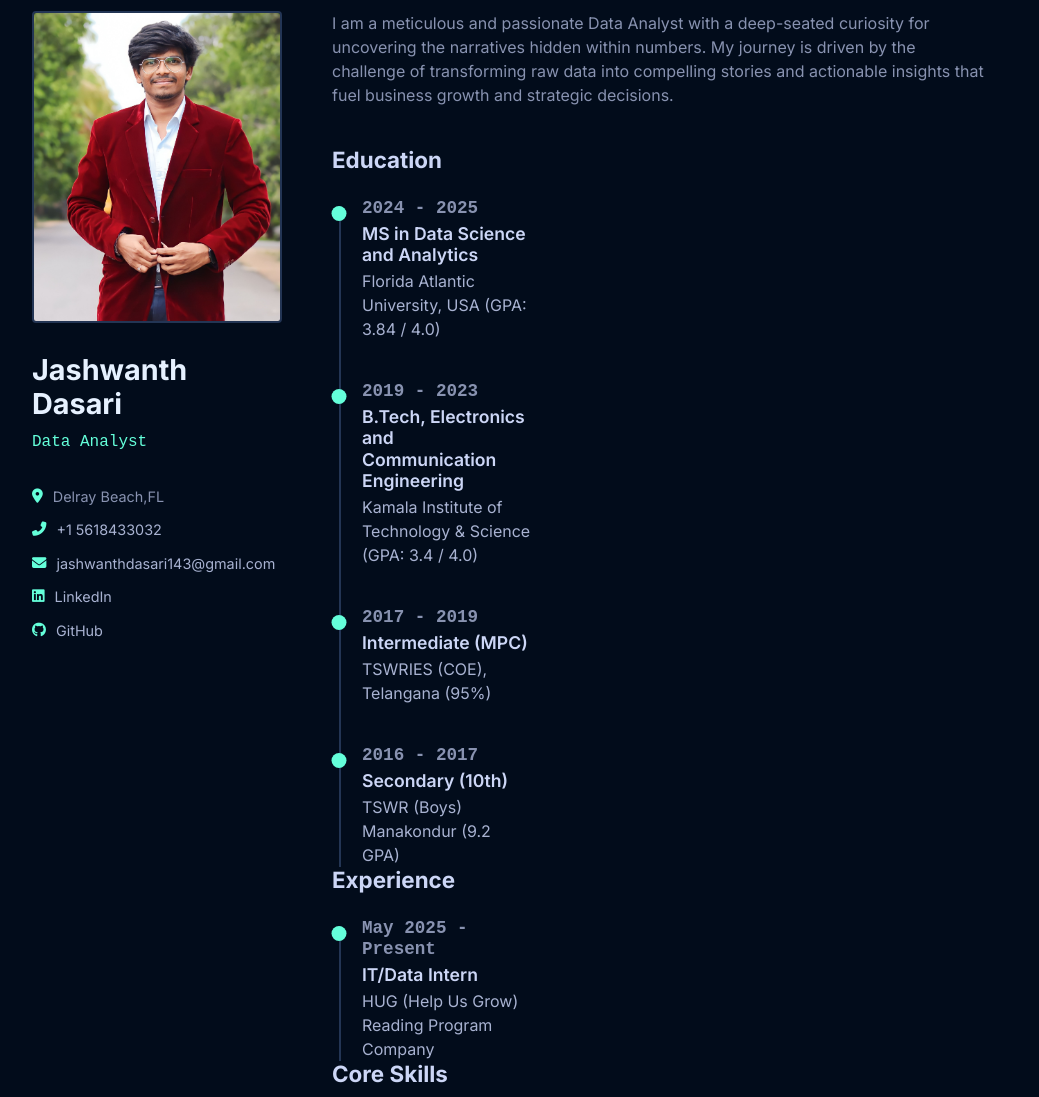
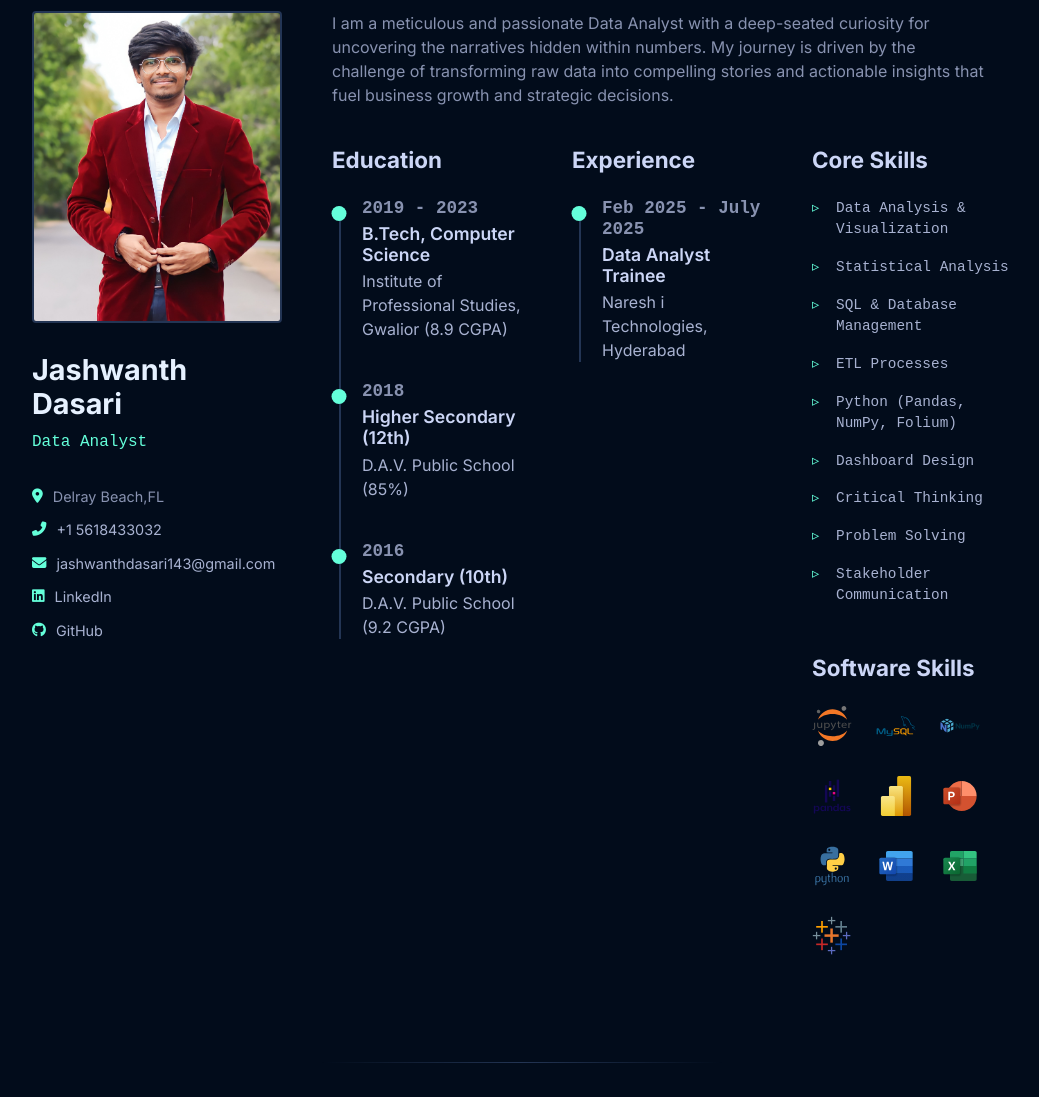
Before and after one commit to dasarijashwanth/Portfolio-Website-2, a plain HTML site: page index.html in a window 1280 px wide. Shown: the part 995-2092 px from the top of the page, without its empty margins (118-1157 px from the left). Drawn offline with Linux system fonts and the light colour scheme.

Commit message:
Update index.html

```diff
--- a/index.html
+++ b/index.html
@@ -312,51 +312,7 @@
             <h2 class="section-heading">About Me</h2>
             <div class="about-container">
                 <div class="about-left reveal" style="--delay: 100ms;"><div class="about-image-wrapper"><img src="images/Profile pic.jpg" alt="Jashwanth Dasari Headshot"></div><h2 class="about-name">Jashwanth Dasari</h2><p class="about-title">Data Analyst</p><div class="contact-info"><ul><li><i class="fas fa-map-marker-alt"></i><div>Delray Beach,FL</div></li><li><i class="fas fa-phone-alt"></i><div><a href="tel:+15618433032">+1 5618433032</a></div></li><li><i class="fas fa-envelope"></i><div><a href="mailto:jashwanthdasari143@gmail.com">jashwanthdasari143@gmail.com</a></div></li><li><i class="fab fa-linkedin"></i><div><a href="https://www.linkedin.com/in/Jashwanthdasari2001" target="_blank">LinkedIn</a></div></li><li><i class="fab fa-github"></i><div><a href="https://github.com/dasarijashwanth" target="_blank">GitHub</a></div></li></ul></div></div>
-                <div class="about-right reveal" style="--delay: 200ms;"><p class="bio">I am a meticulous and passionate Data Analyst with a deep-seated curiosity for uncovering the narratives hidden within numbers. My journey is driven by the challenge of transforming raw data into compelling stories and actionable insights that fuel business growth and strategic decisions.</p><div class="about-details-grid"><div class="grid-column"><h3>Education</h3>
-<div class="timeline">
-  <div class="timeline-item">
-    <div class="timeline-content">
-      <h4 class="timeline-date">2024 - 2025</h4>
-      <h4>MS in Data Science and Analytics</h4>
-      <p>Florida Atlantic University, USA (GPA: 3.84 / 4.0)</p>
-    </div>
-  </div>
-  <div class="timeline-item">
-    <div class="timeline-content">
-      <h4 class="timeline-date">2019 - 2023</h4>
-      <h4>B.Tech, Electronics and Communication Engineering</h4>
-      <p>Kamala Institute of Technology & Science (GPA: 3.4 / 4.0)</p>
-    </div>
-  </div>
-  <div class="timeline-item">
-    <div class="timeline-content">
-      <h4 class="timeline-date">2017 - 2019</h4>
-      <h4>Intermediate (MPC)</h4>
-      <p>TSWRIES (COE), Telangana (95%)</p>
-    </div>
-  </div>
-  <div class="timeline-item">
-    <div class="timeline-content">
-      <h4 class="timeline-date">2016 - 2017</h4>
-      <h4>Secondary (10th)</h4>
-      <p>TSWR (Boys) Manakondur (9.2 GPA)</p>
-    </div>
-  </div>
-</div>
-
-<div class="grid-column">
-
-    <h3>Experience</h3>
-  <div class="timeline">
-    <div class="timeline-item">
-      <div class="timeline-content">
-        <h4 class="timeline-date">May 2025 - Present</h4>
-        <h4>IT/Data Intern</h4>
-        <p>HUG (Help Us Grow) Reading Program Company</p>
-      </div>
-    </div>
-  </div>
-</div><div class="grid-column">
+                <div class="about-right reveal" style="--delay: 200ms;"><p class="bio">I am a meticulous and passionate Data Analyst with a deep-seated curiosity for uncovering the narratives hidden within numbers. My journey is driven by the challenge of transforming raw data into compelling stories and actionable insights that fuel business growth and strategic decisions.</p><div class="about-details-grid"><div class="grid-column"><h3>Education</h3><div class="timeline"><div class="timeline-item"><div class="timeline-content"><h4 class="timeline-date">2019 - 2023</h4><h4>B.Tech, Computer Science</h4><p>Institute of Professional Studies, Gwalior (8.9 CGPA)</p></div></div><div class="timeline-item"><div class="timeline-content"><h4 class="timeline-date">2018</h4><h4>Higher Secondary (12th)</h4><p>D.A.V. Public School (85%)</p></div></div><div class="timeline-item"><div class="timeline-content"><h4 class="timeline-date">2016</h4><h4>Secondary (10th)</h4><p>D.A.V. Public School (9.2 CGPA)</p></div></div></div></div><div class="grid-column"><h3>Experience</h3><div class="timeline"><div class="timeline-item"><div class="timeline-content"><h4 class="timeline-date">Feb 2025 - July 2025</h4><h4>Data Analyst Trainee</h4><p>Naresh i Technologies, Hyderabad</p></div></div></div></div><div class="grid-column">
     <h3>Core Skills</h3><ul class="core-skills-list"><li>Data Analysis & Visualization</li><li>Statistical Analysis</li><li>SQL & Database Management</li><li>ETL Processes</li><li>Python (Pandas, NumPy, Folium)</li><li>Dashboard Design</li><li>Critical Thinking</li><li>Problem Solving</li><li>Stakeholder Communication</li></ul>
                             <h3 style="margin-top: 2.5rem;">Software Skills</h3>
                             <ul class="software-skills-list">
```
